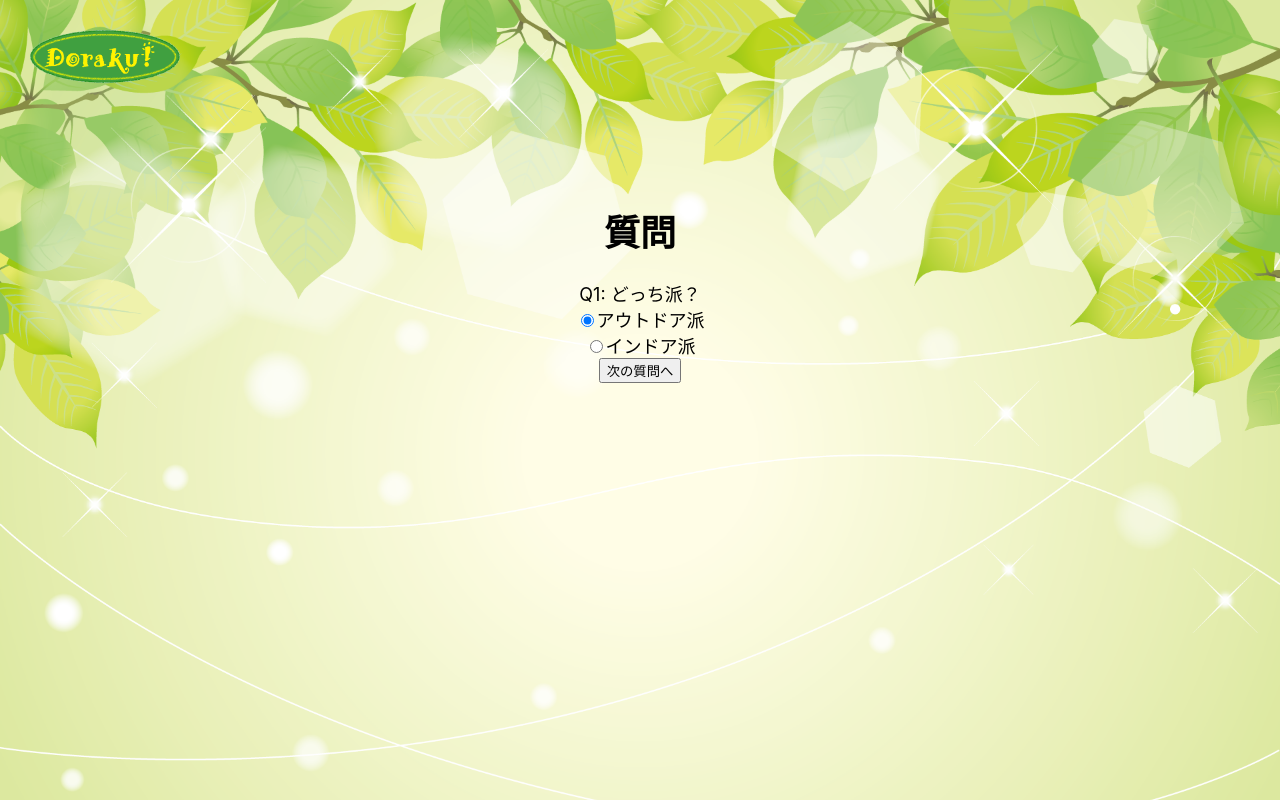
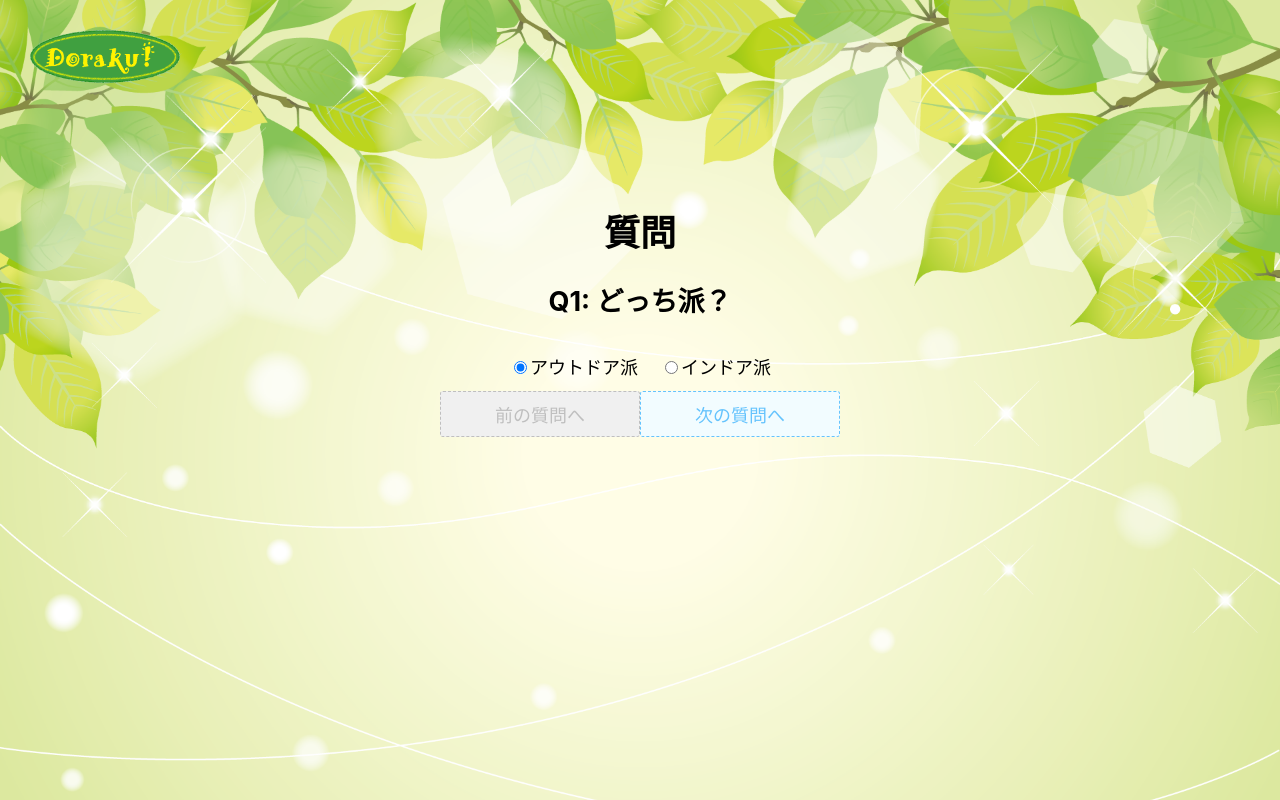
Before and after one commit to sh-miyoshi/doraku, a React (Create React App) app in the folder frontend/doraku/: page /recommend in a window 1280 px wide. Built offline with nearby package versions, Linux system fonts and the light colour scheme.

Commit message:
add css for recommend

```diff
--- a/frontend/doraku/src/recommend.css
+++ b/frontend/doraku/src/recommend.css
@@ -11,3 +11,39 @@
   cursor: pointer;
   opacity: 0.7;
 }
+
+.select {
+  margin-left: auto;
+  margin-right: auto;
+}
+
+.move_button {
+  font-size: 18px;
+  width: 200px;
+  display: inline-block;
+  padding: 0.5em 1em;
+  text-decoration: none;
+  color: #65c3fd;
+  border: dashed 1px #65c3fd;
+  background: #f2fcff;
+  border-radius: 3px;
+  transition: .4s;
+}
+
+.move_button:hover {
+  background: #cbedff;
+  color: #FFF;
+}
+
+.disabled_button {
+  font-size: 18px;
+  width: 200px;
+  display: inline-block;
+  padding: 0.5em 1em;
+  text-decoration: none;
+  color: #bfbfbf;
+  border: dashed 1px #bfbfbf;
+  background: #f0f0f0;
+  border-radius: 3px;
+  transition: .4s;
+}
--- a/frontend/doraku/src/recommend.js
+++ b/frontend/doraku/src/recommend.js
@@ -23,34 +23,69 @@ class Recommend extends Component {
           {
             this.state.nowQuestion === 0 &&
             <div>
-              Q1: どっち派？
-              <Form.Check label="アウトドア派" type="radio" name="1" value="yes" defaultChecked={true} onChange={this._change} />
-              <Form.Check label="インドア派" type="radio" name="1" value="no" onChange={this._change} />
-              <Button onClick={this._next}>次の質問へ</Button>
+              <h2>Q1: どっち派？</h2>
+              <table className="select" cellPadding="10">
+                <tbody>
+                  <tr>
+                    <td>
+                      <Form.Check label="アウトドア派" type="radio" name="1" value="yes" defaultChecked={this._getChecked(0, "yes")} onChange={this._change} />
+                    </td>
+                    <td>
+                      <Form.Check label="インドア派" type="radio" name="1" value="no" defaultChecked={this._getChecked(0, "no")} onChange={this._change} />
+                    </td>
+                  </tr>
+                </tbody>
+              </table>
+              <Button className="disabled_button" disabled onClick={this._back}>前の質問へ</Button>
+              <Button className="move_button" onClick={this._next}>次の質問へ</Button>
             </div>
           }
 
           {
             this.state.nowQuestion === 1 &&
             <div>
-              Q2: 気分的には？
-              <Form.Check label="一人な気分" type="radio" name="2" value="yes" defaultChecked={true} onChange={this._change} />
-              <Form.Check label="みんなで集まりたい気分" type="radio" name="2" value="no" onChange={this._change} />
-              <Button onClick={this._back}>前の質問へ</Button>
-              <Button onClick={this._next}>次の質問へ</Button>
+              <h2>Q2: 気分的には？</h2>
+              <table className="select" cellPadding="10">
+                <tbody>
+                  <tr>
+                    <td>
+                      <Form.Check label="一人な気分" type="radio" name="2" value="yes" defaultChecked={this._getChecked(1, "yes")} onChange={this._change} />
+                    </td>
+                    <td>
+                      <Form.Check label="みんなで集まりたい気分" type="radio" name="2" value="no" defaultChecked={this._getChecked(1, "no")} onChange={this._change} />
+                    </td>
+                  </tr>
+                </tbody>
+              </table>
+              <Button className="move_button" onClick={this._back}>前の質問へ</Button>
+              <Button className="move_button" onClick={this._next}>次の質問へ</Button>
             </div>
           }
 
           {
             this.state.nowQuestion === 2 &&
             <div>
-              Q3: どんな感じがタイプ？
-              <Form.Check label="激しい感じで" type="radio" name="3" value="yes" defaultChecked={true} onChange={this._change} />
-              <Form.Check label="落ち着いた感じで" type="radio" name="3" value="no" onChange={this._change} />
-              <Button onClick={this._back}>前の質問へ</Button>
+              <h2>Q3: どんな感じがタイプ？</h2>
+              <table className="select" cellPadding="10">
+                <tbody>
+                  <tr>
+                    <td>
+                      <Form.Check label="激しい感じで" type="radio" name="3" value="yes" defaultChecked={this._getChecked(2, "yes")} onChange={this._change} />
+                    </td>
+                    <td>
+                      <Form.Check label="落ち着いた感じで" type="radio" name="3" value="no" defaultChecked={this._getChecked(2, "no")} onChange={this._change} />
+                    </td>
+                  </tr>
+                </tbody>
+              </table>
+              <Button className="move_button" onClick={this._back}>前の質問へ</Button>
+              <Button className="disabled_button" disabled onClick={this._next}>次の質問へ</Button>
+              <br />
+              <br />
               <Button className="enter_button" onClick={this._handleRecommend}>診断</Button>
             </div>
           }
+
         </Form>
       </div>
     )
@@ -77,6 +112,10 @@ class Recommend extends Component {
       this.props.setRecommendHobby(res.data.id, res.data.name)
       this.props.history.push('/recommend_result')
     }
+  }
+
+  _getChecked = (index, value) => {
+    return this.state.selectValues[index] === value
   }
 
   _change = (e) => {
```
